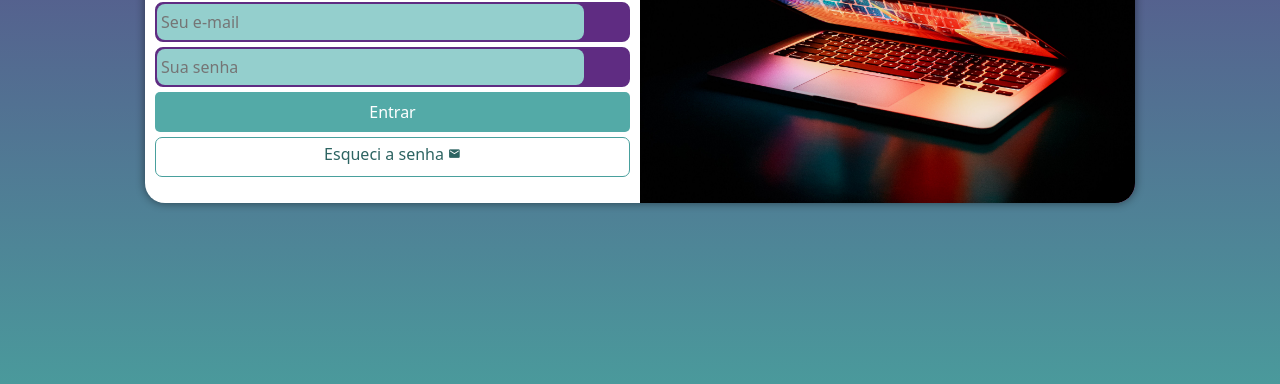
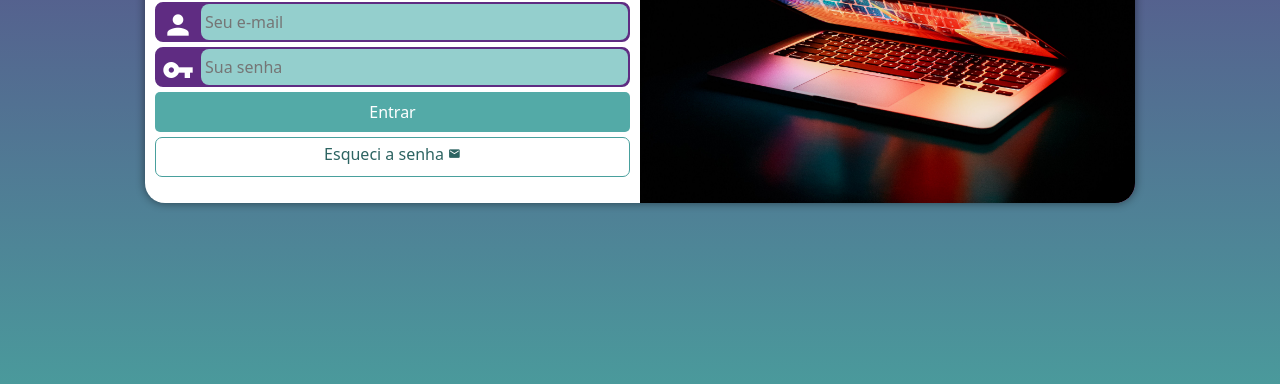
Before and after one commit to DevTiagokings/prejto-login, a plain HTML site: page index.html in a window 1280 px wide. Shown: the part 372-756 px from the top of the page. Drawn offline with Linux system fonts and the light colour scheme.

Commit message:
Atualização

```diff
--- a/estilos/style.css
+++ b/estilos/style.css
@@ -96,7 +96,7 @@ div.campo input{
     border: 0px;
     border-radius: 8px;
     padding: 4px;
-    transform: translateY(-42px);
+    transform: translateY(-42px) translateX(44px);
 
 }
 
```
